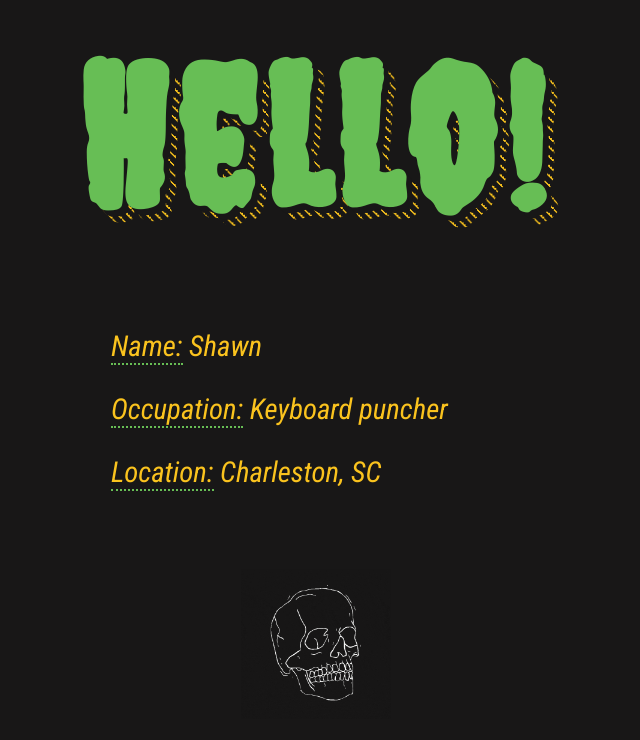
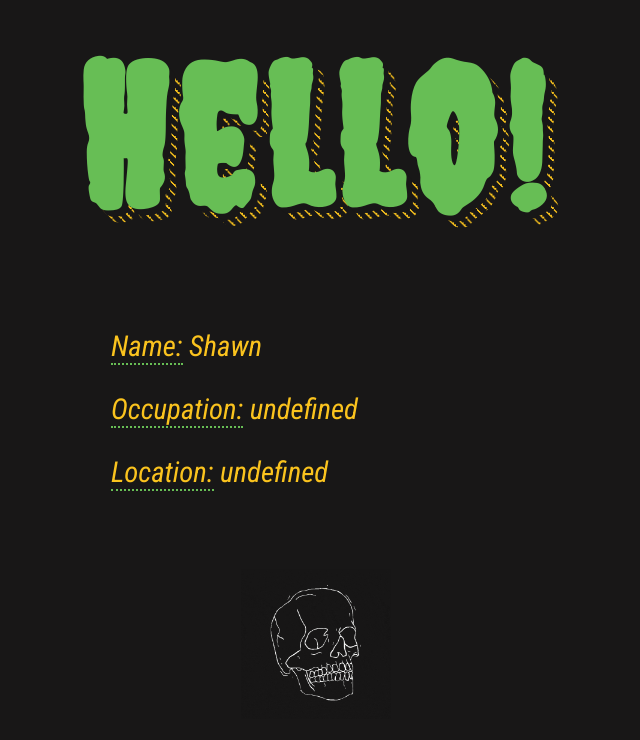
Before and after one commit to shawnlknight/svelte-app, a Svelte app: page / in a window 1280 px wide. Shown: the top 740 px of the page, without its empty margins (324-964 px from the left). Built offline with nearby package versions, Linux system fonts and the light colour scheme.

Commit message:
Update main.js

```diff
--- a/src/main.js
+++ b/src/main.js
@@ -4,8 +4,6 @@ const app = new App({
   target: document.body,
   props: {
     name: 'Shawn',
-    location: 'Charleston, SC',
-    occupation: 'Keyboard puncher',
   },
 })
 
```
